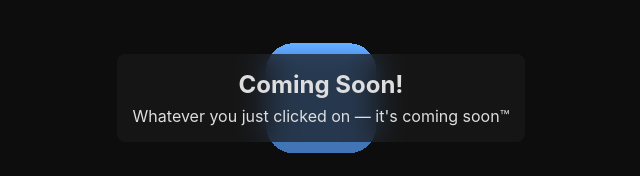
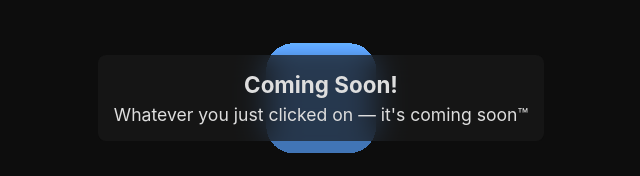
Before and after one commit to comingsoontm/comingsoontm.github.com, a plain HTML site: page index.html in a window 1280 px wide. Shown: the part 302-478 px from the top of the page, without its empty margins (319-959 px from the left). Drawn offline with nearby package versions, Linux system fonts and the light colour scheme; a web font is replaced by a local one.

Commit message:
feat: stuff

```diff
--- a/index.html
+++ b/index.html
@@ -1,4 +1,8 @@
 <!DOCTYPE html>
+<!--
+  check out nexuspipe
+  https://nexuspipe.com
+-->
 <html lang="en">
   <head>
     <meta charset="UTF-8">
@@ -48,6 +52,12 @@
         margin: 0 0;
         text-align: center;
       }
+      p {
+        font-size: 1.1rem;
+      }
+      h2 {
+        font-size: 1.4rem;
+      }
       iframe {
         position: fixed;
         top: 0;
@@ -70,3 +80,7 @@
     <iframe src="/three" frameborder="0"></iframe>
   </body>
 </html>
+<!--
+  check out nexuspipe
+  https://nexuspipe.com
+-->
```
Also changed, not shown: three/index.html (+8 -0 lines).
